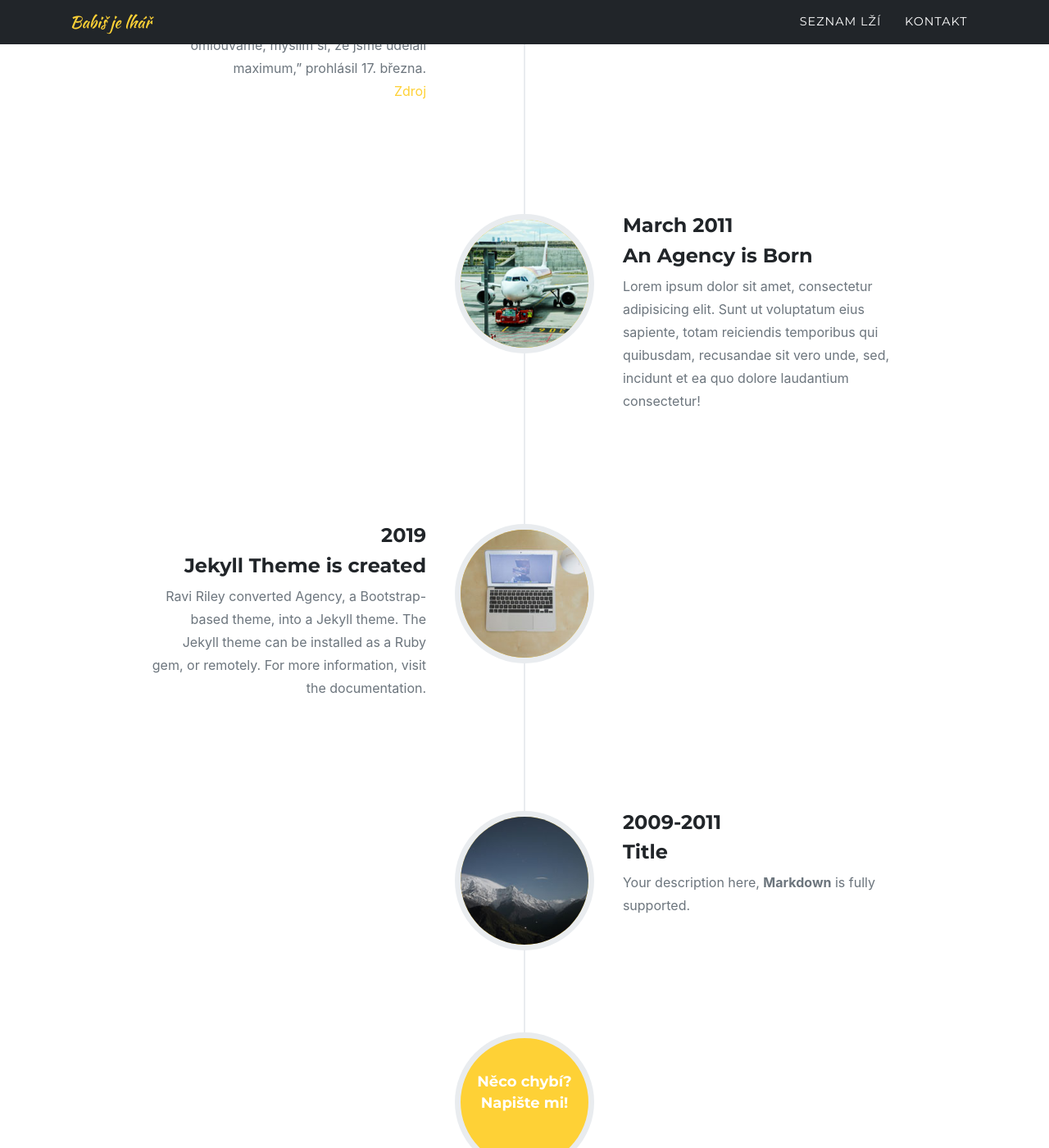
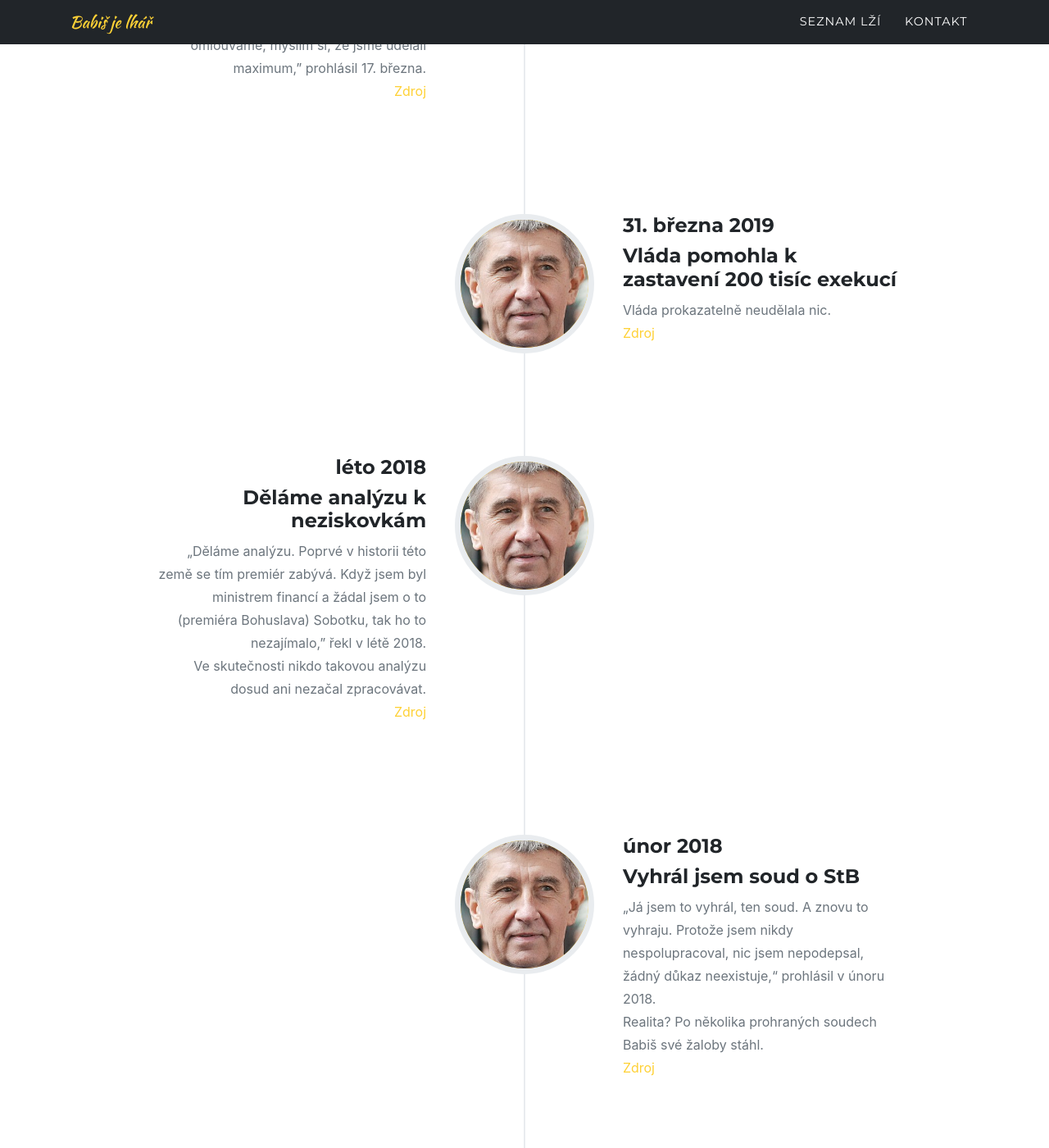
Before and after one commit to xsuchy/babisjelhar, a Jekyll site: the page built from index.md, in a window 1280 px wide and 1400 px high, scrolled down 2272 px. Shown: the whole window at 82% size. Built offline with Jekyll 4.4.1, drawn with Linux system fonts in a browser that asks for light colours; some web fonts are replaced.

Commit message:
pridat lzi

```diff
--- a/_data/sitetext.yml
+++ b/_data/sitetext.yml
@@ -44,22 +44,22 @@ timeline:
         image: assets/img/timeline/1.jpg
         alt:
         align: left
-      - title: "An Agency is Born"
-        year: "March 2011"
-        desc: "Lorem ipsum dolor sit amet, consectetur adipisicing elit. Sunt ut voluptatum eius sapiente, totam reiciendis temporibus qui quibusdam, recusandae sit vero unde, sed, incidunt et ea quo dolore laudantium consectetur!"
-        image: assets/img/timeline/2.jpg
+      - title: "Vláda pomohla k zastavení 200 tisíc exekucí"
+        year: "31. března 2019"
+        desc: "Vláda prokazatelně neudělala nic. <br>[Zdroj](https://neovlivni.cz/databaze-lzi-andrej-babis-a-zastaveni-exekuci/)"
+        image: assets/img/timeline/1.jpg
         alt:
         align: right
-      - title: "Jekyll Theme is created"
-        year: "2019"
-        desc: "Ravi Riley converted Agency, a Bootstrap-based theme, into a Jekyll theme. The Jekyll theme can be installed as a Ruby gem, or remotely. For more information, visit the documentation."
-        image: assets/img/timeline/3.jpg
+      - title: "Děláme analýzu k neziskovkám"
+        year: "léto 2018"
+        desc: "„Děláme analýzu. Poprvé v historii této země se tím premiér zabývá. Když jsem byl ministrem financí a žádal jsem o to (premiéra Bohuslava) Sobotku, tak ho to nezajímalo,” řekl v létě 2018. <br>Ve skutečnosti nikdo takovou analýzu dosud ani nezačal zpracovávat. <br>[Zdroj](https://neovlivni.cz/databaze-lzi-andrej-babis-s-analyzou-k-neziskovam/)"
+        image: assets/img/timeline/1.jpg
         alt: image alt text
         #align: #default is left
-      - title: "Title"
-        year: "2009-2011"
-        desc: "Your description here, **Markdown** is fully supported."
-        image: assets/img/timeline/4.jpg
+      - title: "Vyhrál jsem soud o StB"
+        year: "únor 2018"
+        desc: "„Já jsem to vyhrál, ten soud. A znovu to vyhraju. Protože jsem nikdy nespolupracoval, nic jsem nepodepsal, žádný důkaz neexistuje,“ prohlásil v únoru 2018.<br>Realita? Po několika prohraných soudech Babiš své žaloby stáhl. <br> [Zdroj](https://neovlivni.cz/databaze-lzi-andrej-babis-a-jeho-vyhra-soudu-o-stb/)"
+        image: assets/img/timeline/1.jpg
         alt:
         align: right
     end: "Něco chybí? Napište mi!"
```
